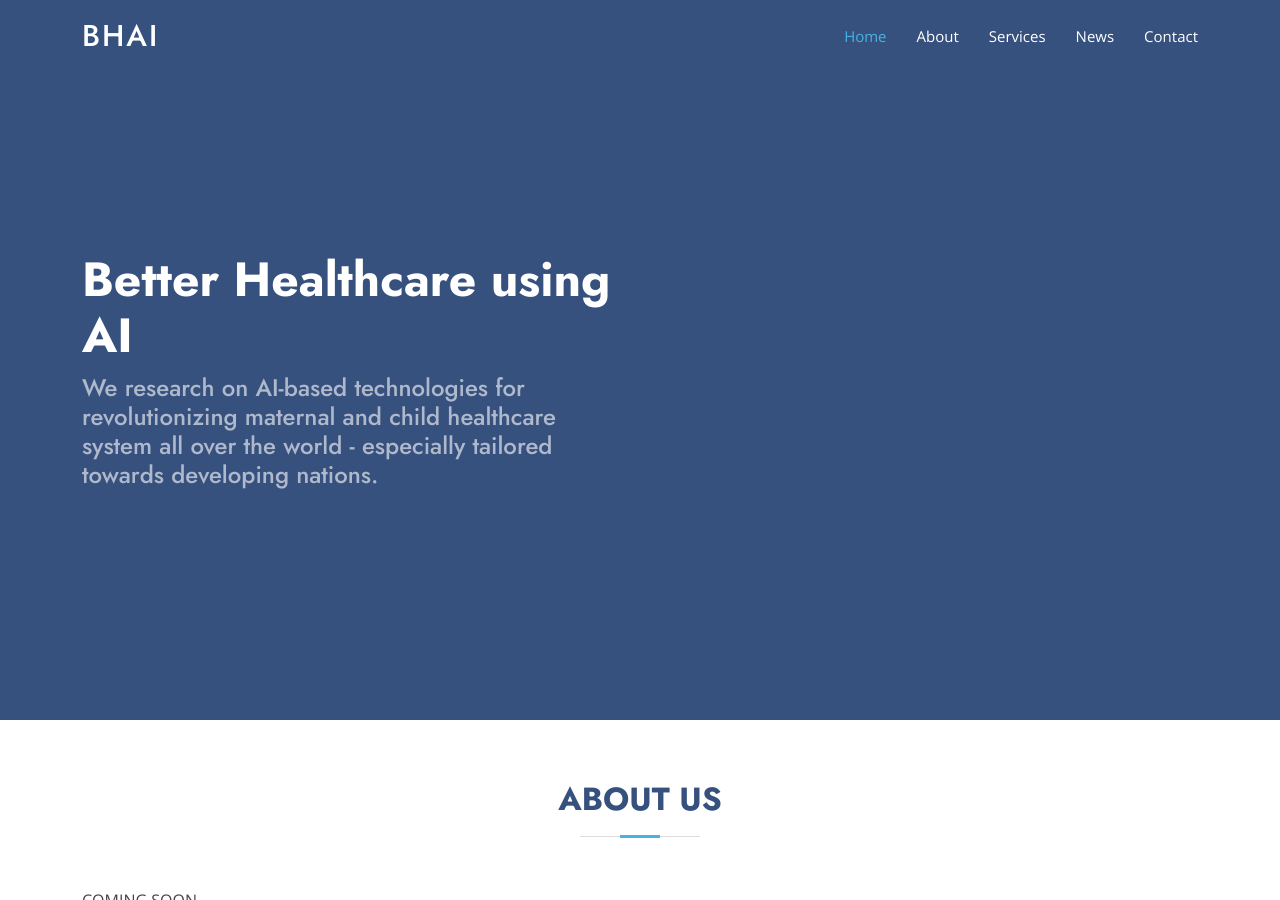
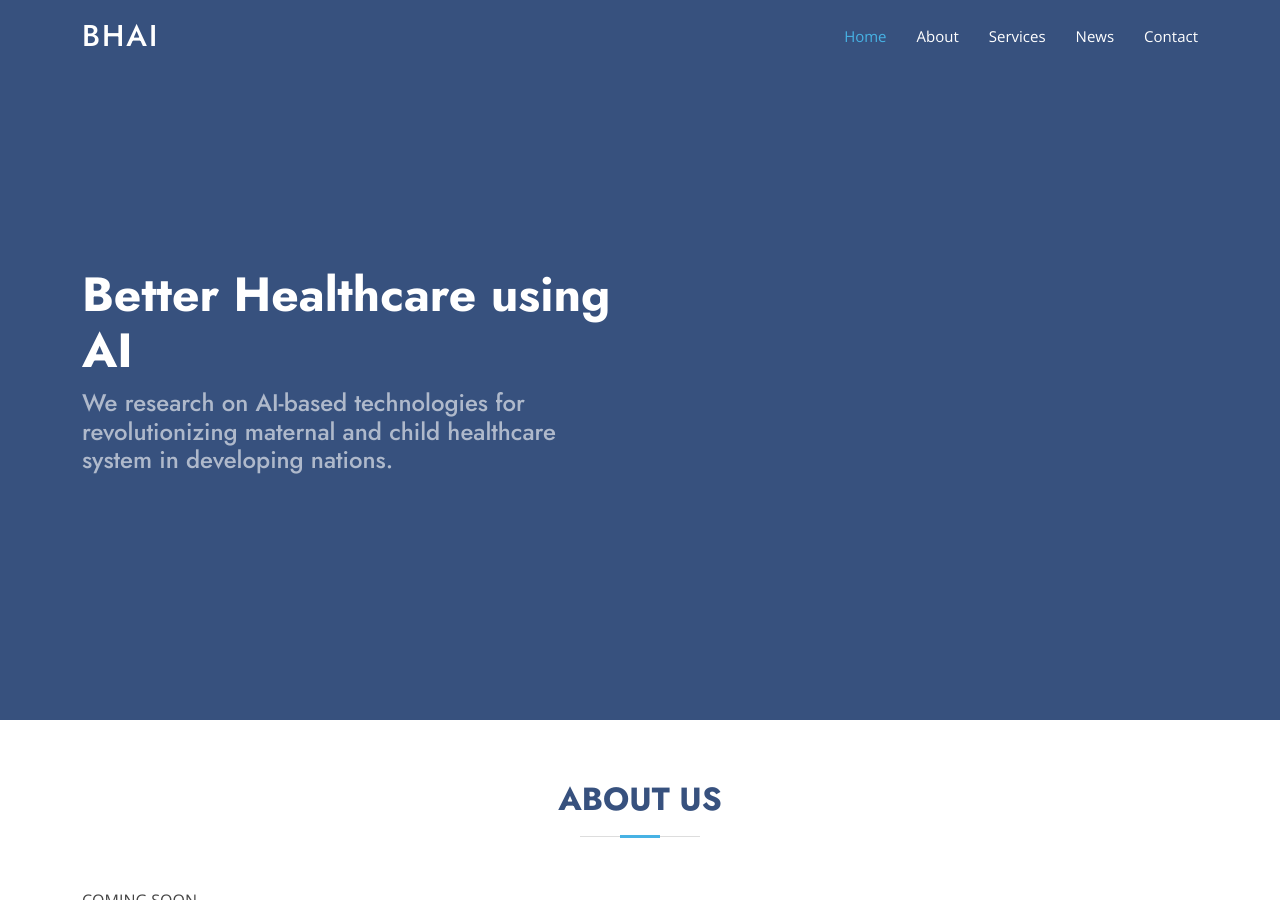
Before and after one commit to betterhealthusingAI/betterhealthusingAI.github.io, a Jekyll site: the page built from index.html, in a window 1280 px wide and 900 px high. Built offline with Jekyll 4.4.1, drawn with Linux system fonts in a browser that asks for light colours.

Commit message:
Update design_one.html

```diff
--- a/_layouts/design_one.html
+++ b/_layouts/design_one.html
@@ -68,7 +68,7 @@
       <div class="row">
         <div class="col-lg-6 d-flex flex-column justify-content-center pt-4 pt-lg-0 order-2 order-lg-1" data-aos="fade-up" data-aos-delay="200">
           <h1>Better Healthcare using AI</h1>
-          <h2>We research on AI-based technologies for revolutionizing maternal and child healthcare system all over the world - especially tailored towards developing nations. </h2>
+          <h2>We research on AI-based technologies for revolutionizing maternal and child healthcare system in developing nations. </h2>
           <!-- <h3> <em> Saving billions of babies at a time. </em> </h3> -->
         </div>
         <div class="col-lg-6 order-1 order-lg-2 hero-img" data-aos="zoom-in" data-aos-delay="200">
@@ -100,13 +100,13 @@
               <li><i class="ri-check-double-line"></i> coming soon </li>
               <li><i class="ri-check-double-line"></i> coming soon</li>
             </ul>
-          </div>
-          <div class="col-lg-6 pt-4 pt-lg-0">
             <ul>
               <li><i class="ri-check-double-line"></i> coming soon </li>
               <li><i class="ri-check-double-line"></i> coming soon </li>
               <li><i class="ri-check-double-line"></i> coming soon</li>
             </ul>
+          </div>
+          <div class="col-lg-6 pt-4 pt-lg-0">
           </div>
         </div>
 
```
